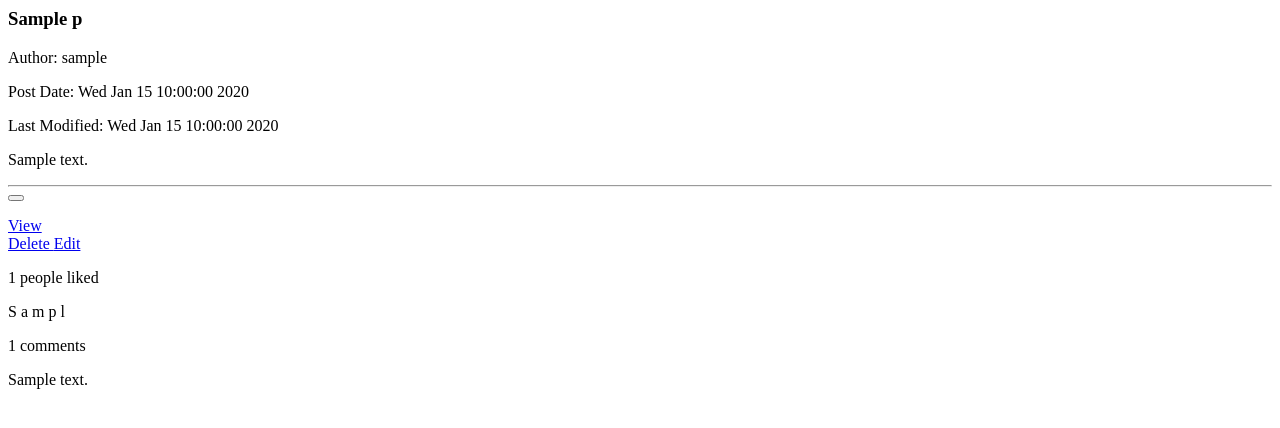
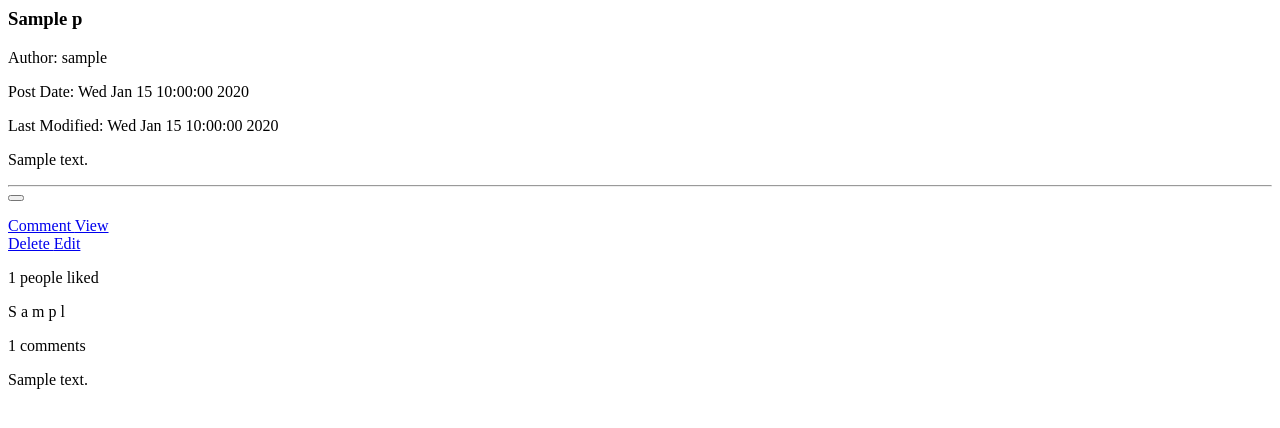
Before and after one commit to kxzh/multi-user-blog, a Python web app: template templates/post.html in a window 1280 px wide. Shown: the top 428 px of the page. Run offline with Jinja, Linux system fonts and the light colour scheme; the template is opened without the code that fills it: most values are stand-ins (such as "Sample title", 1, 10 or a date in 2020).

Commit message:
Add a comment button

```diff
--- a/templates/post.html
+++ b/templates/post.html
@@ -35,24 +35,24 @@
 
 
     <section class='row row-eq-height'>
-        <div class='like-post col-md-4 text-left'>
+        <div class='like-post col-md-8 text-center'>
+            <div class="col-md-2 text-right">
                 <form method="post">
                     <label>
                         <input type="hidden" value="{{p.key().id()|string}}" name="post_id" />
                         <button type="submit" class='btn btn-default' name="like_button" value=" Like">
                             <span class="glyphicon glyphicon-heart heart"></span>
                         </button>
-                    <div class="warning">{{message}}</div>
                     </label>
                 </form>
-
+            </div>
+            <div class="col-md-6 text-left">
+                <a class="btn btn-default btn-xs glyphicon glyphicon-th-list" href= {{ '/blog/' + p.key().id()|string}}  class="view"> Comment </a>
+                <a class="btn btn-default btn-xs glyphicon glyphicon-zoom-in" href= {{ '/blog/' + p.key().id()|string}}  class="view"> View </a>
+            </div>
         </div>
 
-        <div class="col-md-4 text-left">
-            <a class="btn btn-default btn-xs glyphicon glyphicon-zoom-in" href= {{ '/blog/' + p.key().id()|string}}  class="view"> View </a>
-        </div>
-
-        <div class='col-md-8 text-right'>
+        <div class='col-md-4 text-right'>
             <a class="btn btn-default btn-xs glyphicon glyphicon-trash" href= {{ '/deletepost/' + p.key().id()|string}}  class="delete"> Delete </a>
             <a class="btn btn-default btn-xs glyphicon glyphicon-pencil" href= {{ '/editpost/' + p.key().id()|string}}  class="edit"> Edit </a>
         </div>
```
Lines whose indentation alone changed are shown as unchanged.
